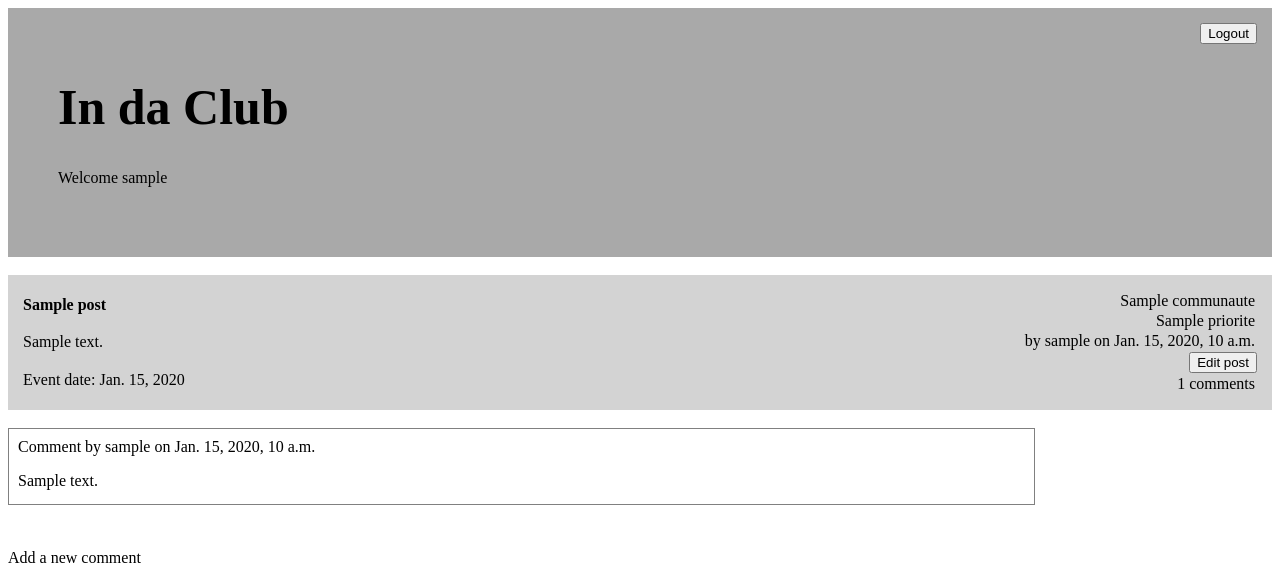
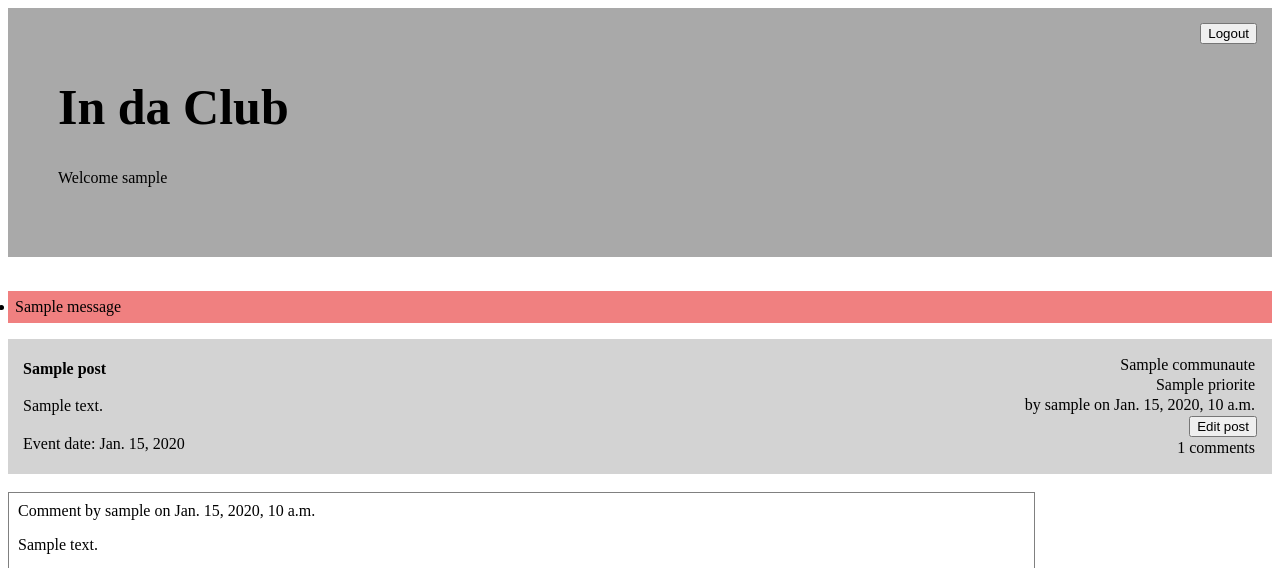
Before and after one commit to C-Ky/community_project, a Django app: page /communitymanager/post/1 in a window 1280 px wide; the page is wider, and only the part inside the window is pictured. Shown: the top 568 px of that part. Run offline with Django 3.2, Linux system fonts and the light colour scheme; a user stored in the database is signed in; tables that the repository leaves empty hold one stand-in row (values such as "Sample post"); one stand-in notice (Sample message) is shown.

Commit message:
adding message display when unauthorized attempt at post modif

```diff
--- a/communitymanager/templates/post.html
+++ b/communitymanager/templates/post.html
@@ -27,6 +27,13 @@
 
 {% block content %}
     <br>
+    {% if messages %}
+        <ul class="messages" style="background-color: lightcoral; padding:7px;">
+            {% for message in messages %}
+                <li {% if message.tags %} class="{{ message.tags }}"{% endif %}>{{ message }}</li>
+            {% endfor %}
+        </ul>
+    {% endif %}
     <table class="a">
         <tr>
             <th>{{ post.titre }}</th>
```
